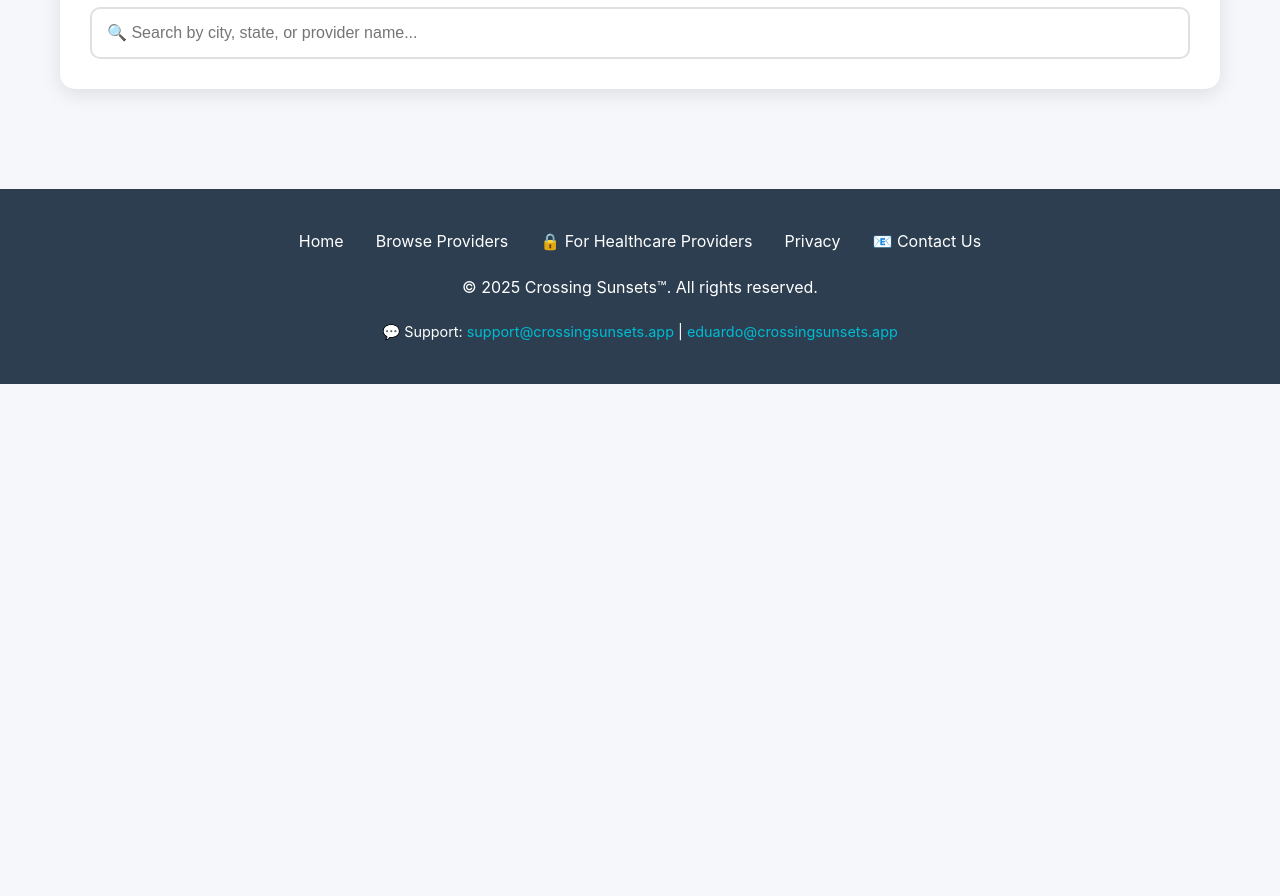
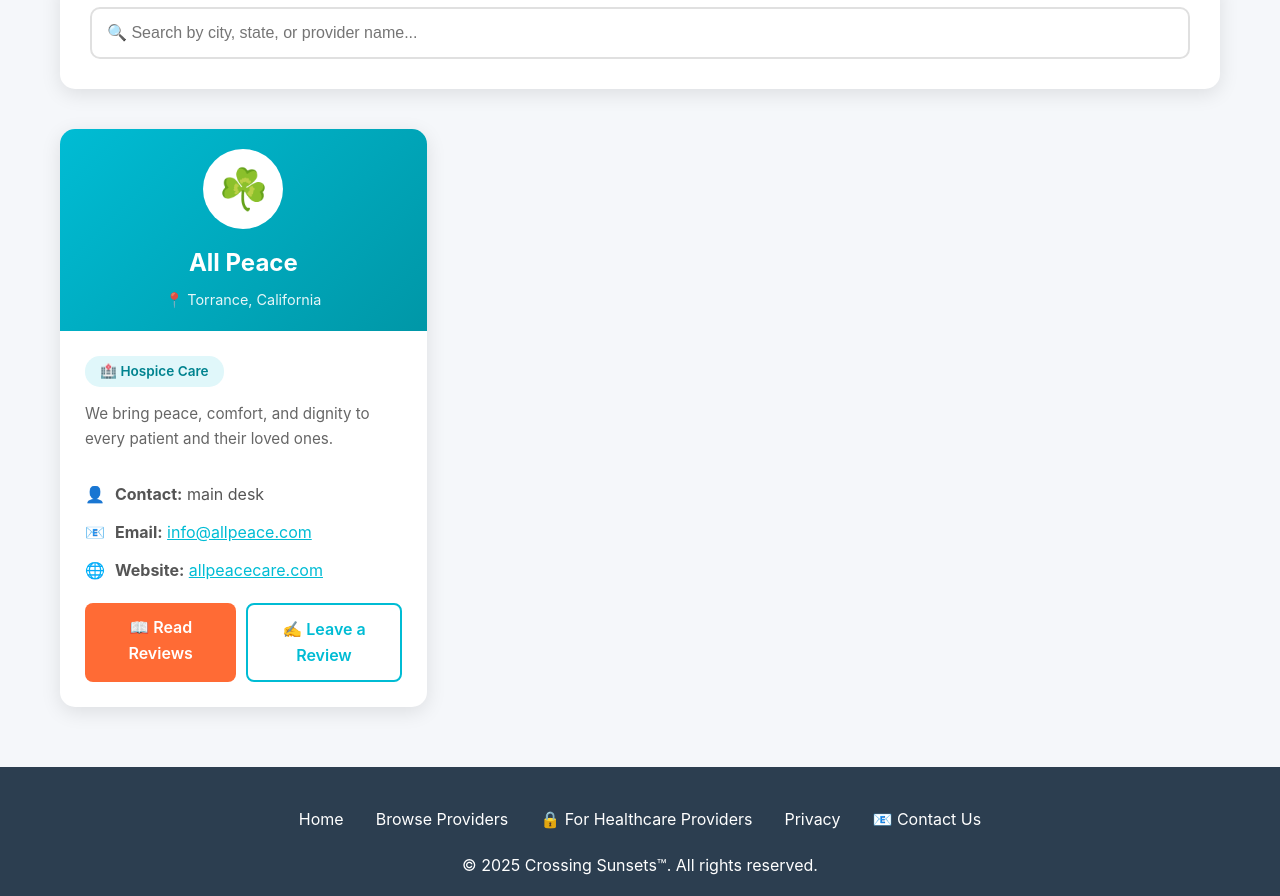
Before and after one commit to guayomerino-sketch/crossing-sunsets-website, a plain HTML site: page browse-providers.html in a window 1280 px wide. Shown: the part 440-1336 px from the top of the page. Before the commit the page ends 824 px from the top, so only its background shows below. Drawn offline with Linux system fonts and the light colour scheme; no server answers.

Commit message:
Update browse-providers.html

```diff
--- a/browse-providers.html
+++ b/browse-providers.html
@@ -503,6 +503,38 @@
         </div>
 
         <div class="providers-grid" id="providersGrid">
+            <!-- All Peace Provider Card -->
+            <div class="provider-card" data-name="allpeace" data-location="Torrance, California" data-category="hospice">
+                <div class="provider-header">
+                    <div class="provider-logo">☘️</div>
+                    <h3>All Peace</h3>
+                    <div class="location">📍 Torrance, California</div>
+                </div>
+                <div class="provider-body">
+                    <span class="provider-type-badge">🏥 Hospice Care</span>
+                    <div class="provider-description">
+                        We bring peace, comfort, and dignity to every patient and their loved ones.
+                    </div>
+                    <div class="provider-info">
+                        <div class="info-item">
+                            <span class="info-icon">👤</span>
+                            <span><strong>Contact:</strong> main desk</span>
+                        </div>
+                        <div class="info-item">
+                            <span class="info-icon">📧</span>
+                            <span><strong>Email:</strong> <a href="mailto:info@allpeace.com" style="color: #00bcd4;">info@allpeace.com</a></span>
+                        </div>
+                        <div class="info-item">
+                            <span class="info-icon">🌐</span>
+                            <span><strong>Website:</strong> <a href="https://allpeacecare.com" target="_blank" style="color: #00bcd4;">allpeacecare.com</a></span>
+                        </div>
+                    </div>
+                    <div class="provider-actions">
+                        <a href="reviews-allpeace.html" class="btn btn-reviews">📖 Read Reviews</a>
+                        <a href="quick-signup.html?provider=allpeace" class="btn btn-review">✍️ Leave a Review</a>
+                    </div>
+                </div>
+            </div>
 
             <!-- Firestore providers will be added here dynamically -->
         </div>
```
